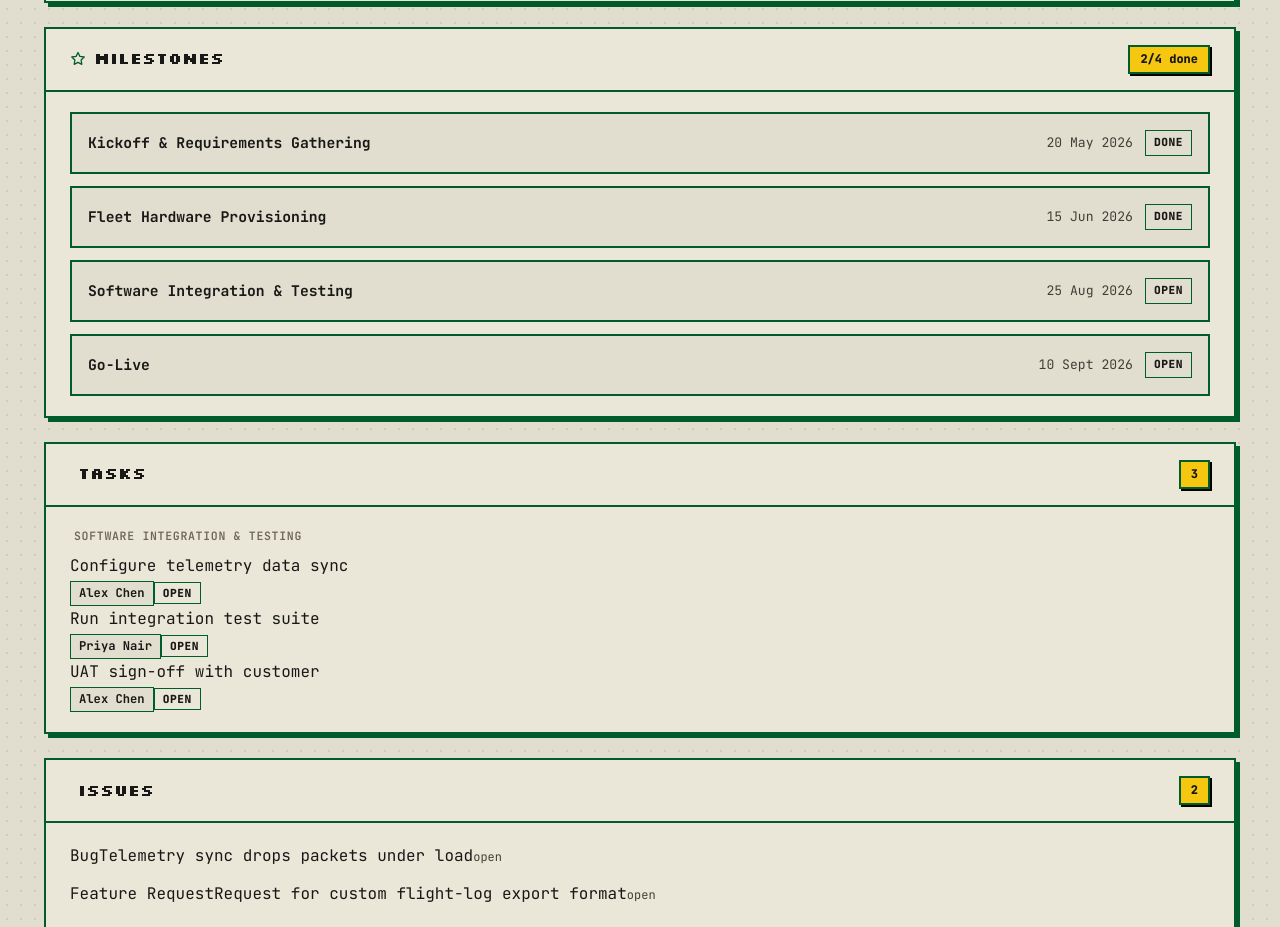
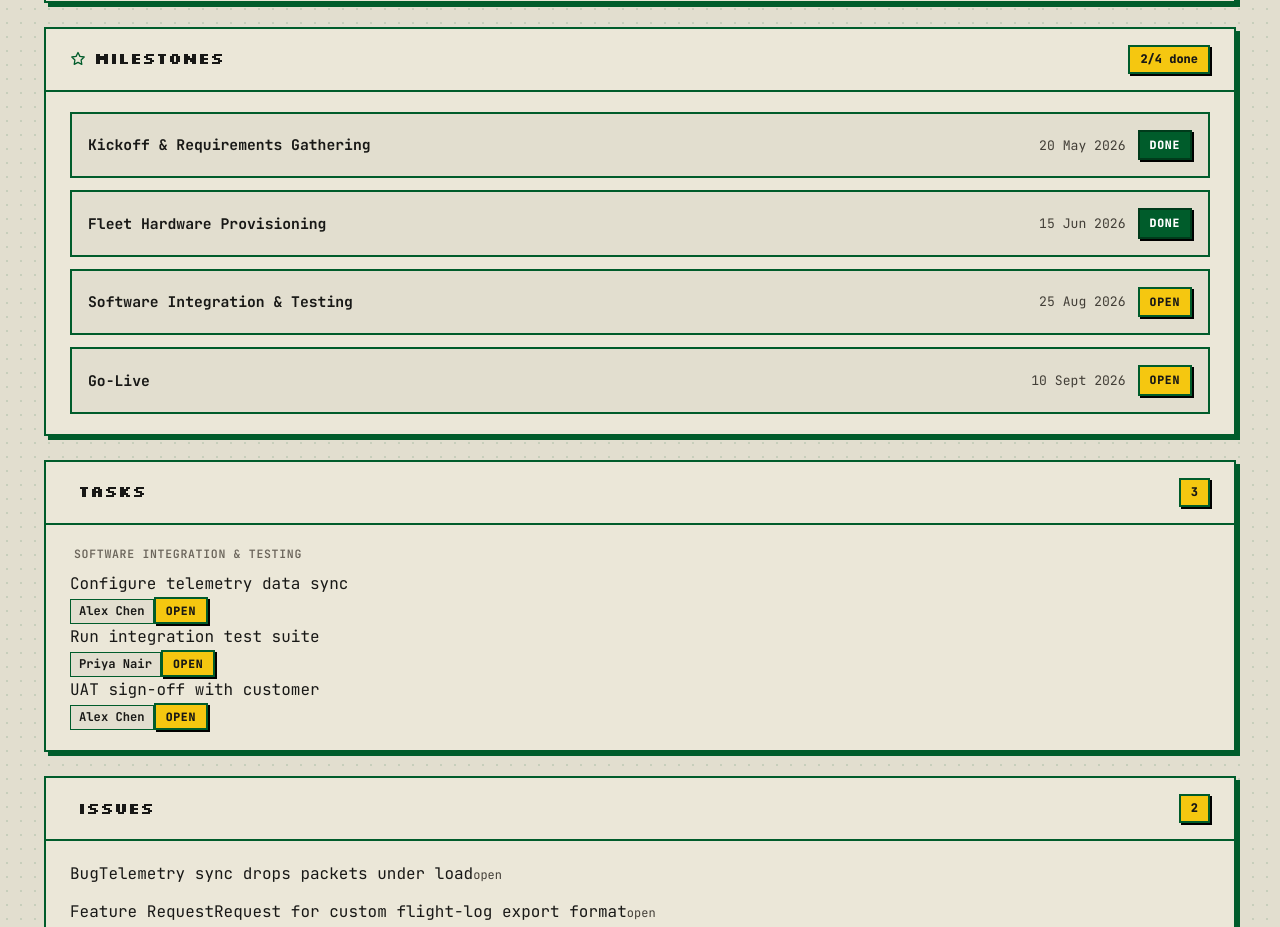
Before and after one commit to Tungsten073/Flightpath, a React (Vite) app: page /project/proj-001 in a window 1280 px wide. Shown: the part 740-1667 px from the top of the page. Built offline with nearby package versions, Linux system fonts and the light colour scheme; no server answers.

Commit message:
Style DONE status pills with high-visibility solid green box and hard shadow

```diff
--- a/src/components/MsPill.jsx
+++ b/src/components/MsPill.jsx
@@ -3,10 +3,13 @@
  * status: "done" | "open" | "blocked"
  */
 export default function MsPill({ status }) {
-  const labels = { done: 'Done', open: 'Open', blocked: 'Blocked' }
+  const normalized = (status || '').toLowerCase()
+  const labels = { done: 'DONE', open: 'OPEN', blocked: 'BLOCKED' }
+  const labelText = labels[normalized] || (status ? status.toUpperCase() : '')
+
   return (
-    <span className={`ms-pill ${status}`}>
-      {labels[status] ?? status}
+    <span className={`ms-pill ms-pill-${normalized} ${normalized}`}>
+      {labelText}
     </span>
   )
 }
--- a/src/styles/components.css
+++ b/src/styles/components.css
@@ -62,17 +62,35 @@
 /* ── Milestone Status Pills ─────────────────────────────────── */
 .ms-pill {
   font-family: var(--font-mono);
-  font-size: 0.7rem;
+  font-size: 0.72rem;
   font-weight: 800;
-  letter-spacing: 0.05em;
+  letter-spacing: 0.06em;
   text-transform: uppercase;
-  padding: 3px 8px;
+  padding: 4px 10px;
   border-radius: 0 !important;
-  border: 1.5px solid var(--border-dark);
+  border: 2px solid var(--border-dark);
 }
-.ms-pill-done    { color: #FFFFFF; background: var(--status-on-track-bg); }
-.ms-pill-open    { color: #181816; background: var(--status-at-risk-bg); }
-.ms-pill-blocked { color: #FFFFFF; background: var(--status-blocked-bg); }
+
+.ms-pill.done, .ms-pill-done {
+  color: #FFFFFF !important;
+  background: #005C2B !important; /* Bold vibrant terminal green box */
+  border-color: #003B1B !important;
+  box-shadow: 2px 2px 0px #000000;
+}
+
+.ms-pill.open, .ms-pill-open {
+  color: #181816 !important;
+  background: #F5C710 !important;
+  border-color: #005C2B !important;
+  box-shadow: 2px 2px 0px #000000;
+}
+
+.ms-pill.blocked, .ms-pill-blocked {
+  color: #FFFFFF !important;
+  background: #D84C1C !important;
+  border-color: #005C2B !important;
+  box-shadow: 2px 2px 0px #000000;
+}
 
 /* ── Nav Tabs (Yellow & Green Block Switcher) ───────────────── */
 .nav-tabs {
```
